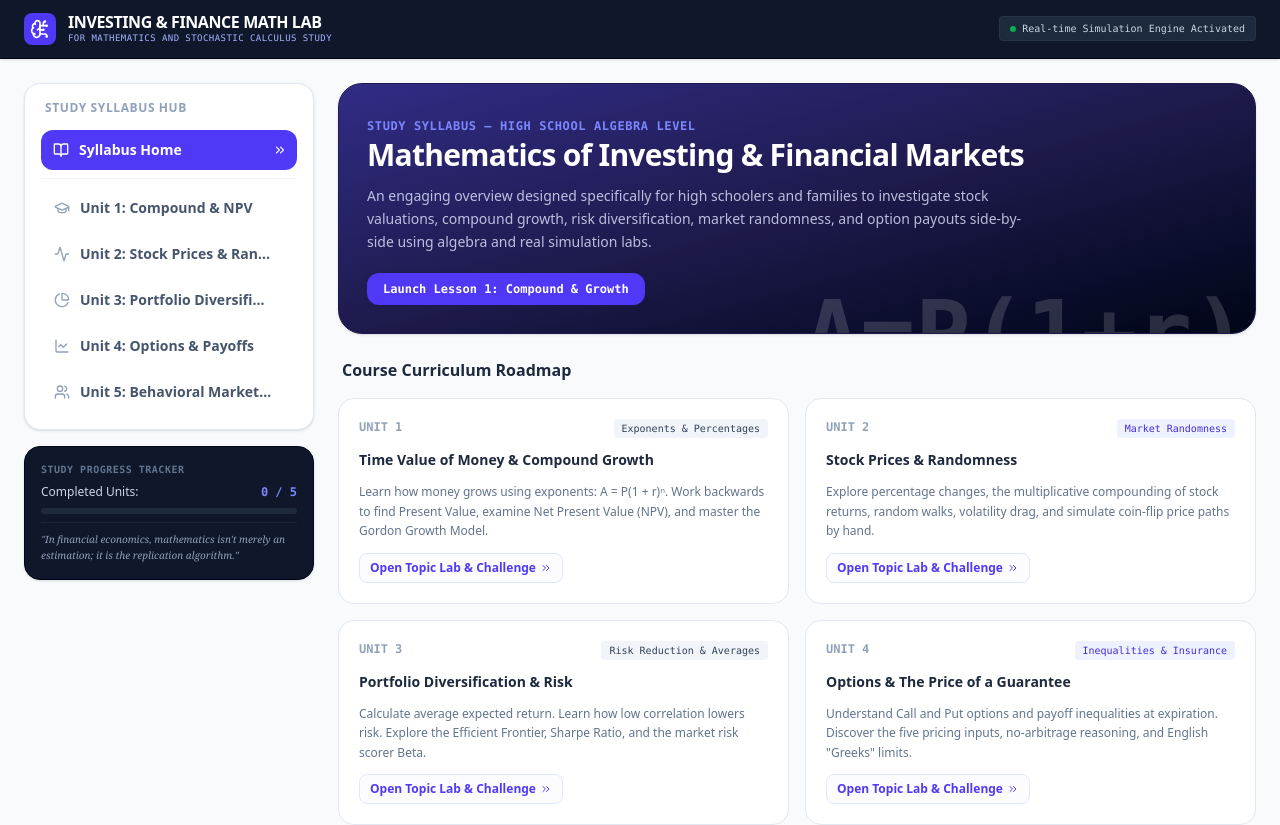
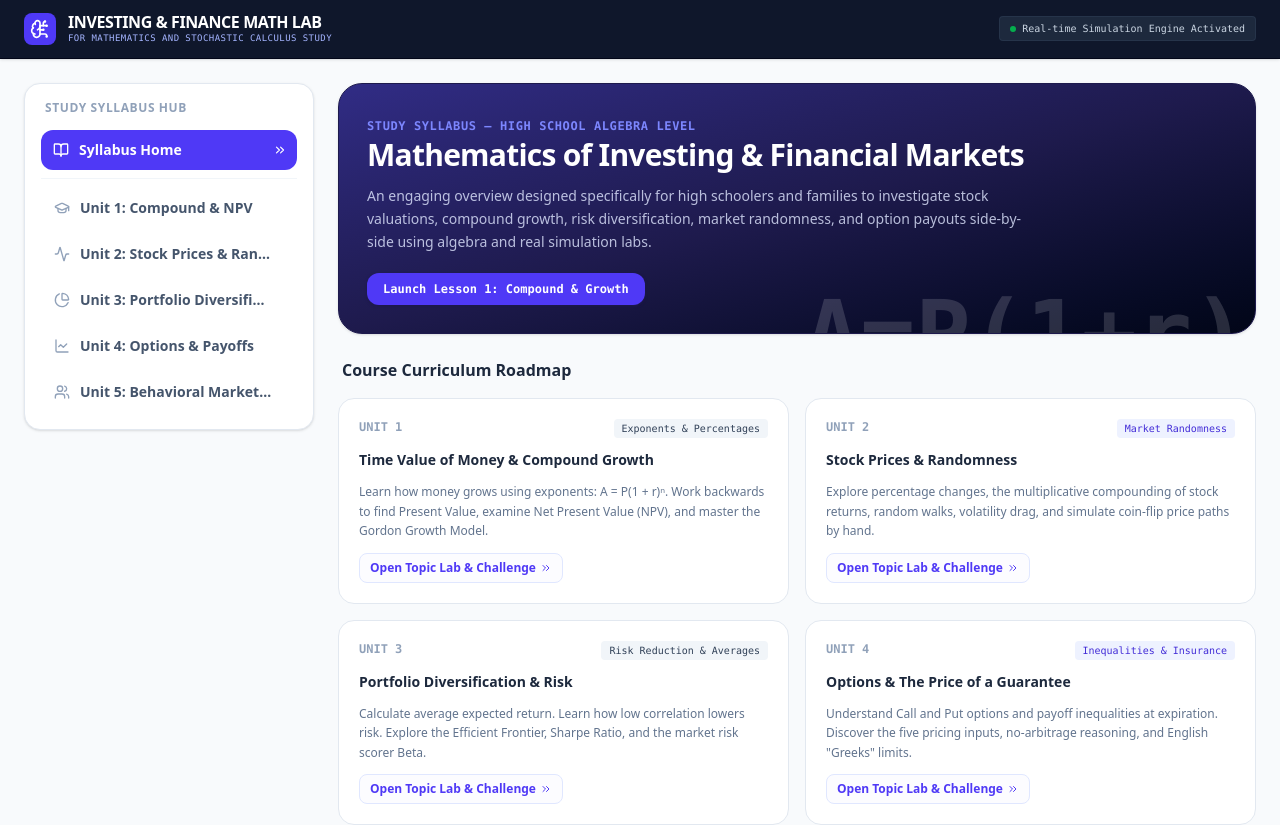
Before and after one commit to siddiqaa/Investing-Finance-Math-Lab---High-School, a React (Vite) app: page / in a window 1280 px wide. Shown: the top 825 px of the page. Built offline with nearby package versions, Linux system fonts and the light colour scheme.

Commit message:
refactor(ui): remove study progress tracker sidebar widget

```diff
--- a/src/App.tsx
+++ b/src/App.tsx
@@ -139,20 +139,7 @@ export default function App() {
             </nav>
           </div>
 
-          {/* Quick Stats/Progress Info for father/son study */}
-          <div className="bg-slate-900 text-slate-300 border border-slate-950 rounded-2xl p-4 shadow-sm text-xs space-y-2">
-            <span className="text-slate-500 font-mono text-[10px] block uppercase tracking-wider font-semibold">Study Progress Tracker</span>
-            <div className="flex items-center justify-between">
-              <span>Completed Units:</span>
-              <span className="font-mono font-bold text-indigo-400">0 / 5</span>
-            </div>
-            <div className="w-full bg-slate-800 h-1.5 rounded-full overflow-hidden mt-1">
-              <div className="bg-indigo-500 h-full w-0" />
-            </div>
-            <p className="text-[10px] text-slate-400 pt-2 border-t border-slate-800/80 leading-relaxed font-serif italic">
-              "In financial economics, mathematics isn't merely an estimation; it is the replication algorithm."
-            </p>
-          </div>
+
         </aside>
 
         {/* Dynamic Main Workspace Content */}
```
